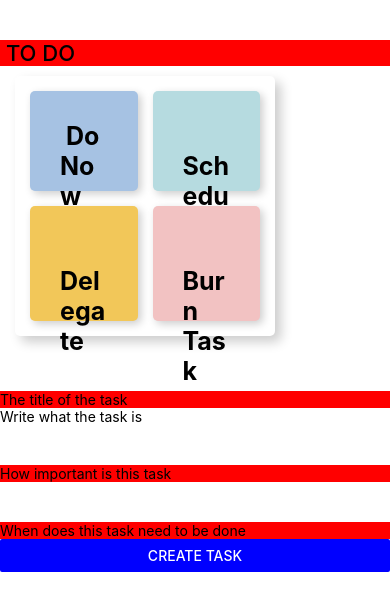
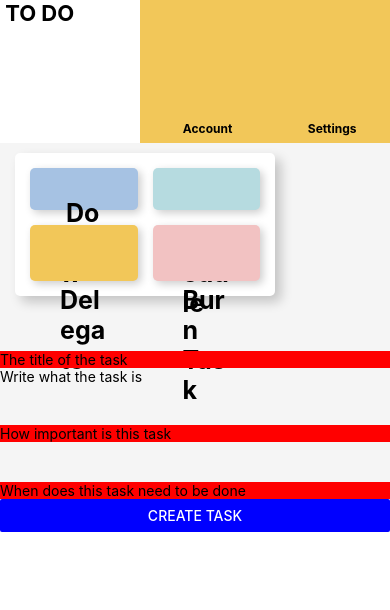
Before and after one commit to EliasPinno/BCHacks2020, a React Native app: screen / in a window 390 px wide. Shown: the top 610 px of the page. Built offline with nearby package versions, Linux system fonts and the light colour scheme.

Commit message:
Played around with the header and added the navbar implementation

```diff
--- a/App.js
+++ b/App.js
@@ -9,9 +9,9 @@ export default function App() {
     return (
       <View>
         <View style={styles.master}>
-          <Header title={headerTitle} />
-          <MatrixContainer />
-          <TaskContainer />
+          <Header title={headerTitle} style = {styles.mainTop} />
+          <MatrixContainer style = {styles.mainLeft}/>
+          <TaskContainer style = {styles.mainRight}/>
         </View>
       </View>
 
@@ -21,16 +21,18 @@ export default function App() {
 const styles = StyleSheet.create({
   master: {
     flex: 1,
-    backgroundColor: "light blue"
+    backgroundColor: "#F5F5F5"
   },
   mainLeft: {
     alignItems: 'center',
   },
   mainRight: {
+    flex: 1,
     alignItems: 'right',
+    backgroundColor: 'blue'
   },
   mainTop: {
-
+    height: 55,
   }
 });
 /*
--- a/Components/Header.js
+++ b/Components/Header.js
@@ -8,19 +8,28 @@ const Header = ({ title }) => {
 
   <View style={styles.headerContainer}>
     <Text style={styles.headerText}> {title.toUpperCase()} </Text>
+    <NavBar style = {styles.nav} />
   </View>
 );
 };
 
 const styles = StyleSheet.create({
   headerContainer: {
-    marginTop: 40,
-    backgroundColor: 'red'
+    flexDirection: 'row',
+    flex: 2,
+    alignContent: "space-between",
+    backgroundColor: '#FFFFFF'
   },
   headerText: {
+    flex: 1,
     color: 'black',
     fontSize: 22,
-    fontWeight: '500'
+    fontWeight: 'bold'
+  },
+  nav: {
+    width: 1,
+    alignItems: 'flex-end'
   }
+
 });
 export default Header;
--- a/Components/NavBar.js
+++ b/Components/NavBar.js
@@ -3,16 +3,37 @@ import { View, Text, StyleSheet } from 'react-native';
 
 const NavBar = ({ title }) => {
   return (
-    <View>
-
+    <View style = {styles.master}>
+      <Text style = {styles.t2}> Account </Text>
+      <Text style = {styles.t1}> Settings </Text>
     </View>
   );
 };
 
 const styles = StyleSheet.create({
-  test: {
-    marginTop: 40,
-    backgroundColor: 'red'
+  master: {
+    alignItems: 'flex-end',
+    flexDirection: 'row',
+    width: 250,
+    backgroundColor: '#F2C759'
+  },
+  t1: {
+    flex: 1,
+    paddingBottom: 7,
+    paddingLeft: 40,
+    justifyContent: 'center',
+    alignItems: 'center',
+    fontWeight: '700',
+    fontSize: 12,
+  },
+  t2: {
+    flex: 1,
+    paddingBottom: 7,
+    paddingLeft: 40,
+    justifyContent: 'center',
+    alignItems: 'center',
+    fontWeight: '700',
+    fontSize: 12,
   }
 });
 
```
Also changed, not shown: Components/PrioritySlider.js (added, +15 -0 lines).
